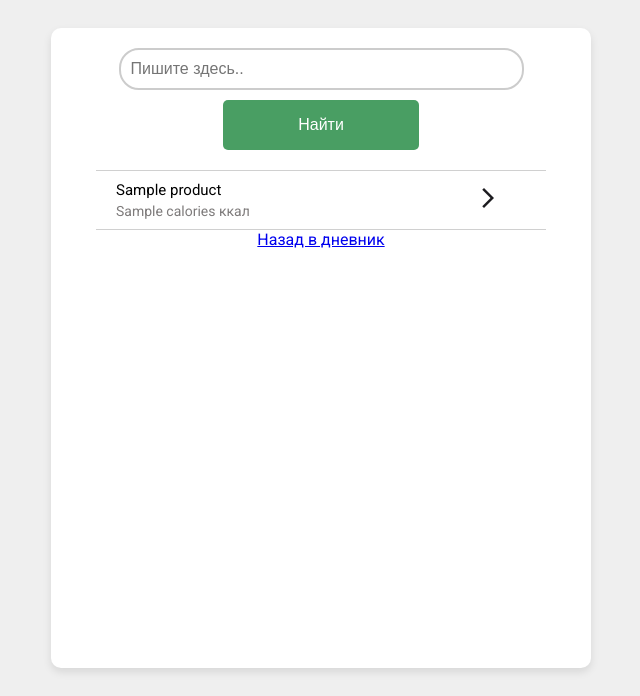
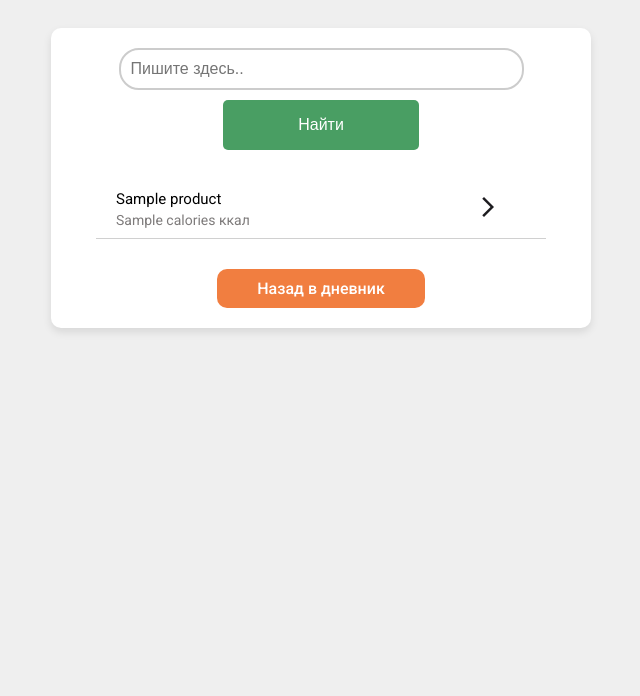
Before and after one commit to Kyryaga/BJU, a Django app: template bju/diary/templates/diary/add_product.html in a window 1280 px wide. Shown: the part 120-816 px from the top of the page, without its empty margins (319-959 px from the left). After the commit the page ends 452 px from the top, so only its background shows below. Run offline with Django 3.2, Linux system fonts and the light colour scheme; the template is opened without the code that fills it: most values are stand-ins (such as "Sample title", 1, 10 or a date in 2020).

Commit message:
finished add products page

```diff
--- a/bju/diary/static/css/add_product.css
+++ b/bju/diary/static/css/add_product.css
@@ -11,7 +11,7 @@ p {
 .main {
   margin-top: 20px;
   width: 500px;
-  height: 600px;
+  height: auto;
   background-color: white;
 
   border-radius: 10px;
@@ -29,11 +29,6 @@ p {
   display: flex;
   flex-direction: column;
   align-items: center;
-
-  padding-bottom: 20px;
-  border-bottom-style: solid;
-  border-bottom-width: 1px;
-  border-bottom-color: rgb(208, 208, 208);
 }
 
 .inpt {
@@ -125,3 +120,47 @@ p {
 .products-container .second-col img {
   transform: translateX(30px);
 }
+
+.scrollable-products-container {
+  width: 100%;
+  display: flex;
+  flex-direction: column;
+  align-items: center;
+
+  max-height: 400px;
+  overflow-y: auto;
+
+  padding: 10px;
+  margin-top: 20px;
+
+  margin-bottom: 20px;
+}
+
+.return-to-diary {
+  text-decoration: none;
+  color: inherit;
+  background-color: #f17e40;
+  padding: 10px 40px;
+
+  border-radius: 10px;
+
+  color: white;
+  font-weight: 500;
+
+  transition: all 0.3s ease;
+}
+
+.return-to-diary:hover {
+  opacity: 0.8;
+}
+
+.return-to-diary:active {
+  opacity: 0.6;
+}
+
+.not-found-msg {
+  margin-top: 20px;
+  font-size: 16px;
+  font-weight: 500;
+  margin-bottom: 20px;
+}
--- a/bju/diary/templates/diary/add_product.html
+++ b/bju/diary/templates/diary/add_product.html
@@ -50,7 +50,13 @@
         <button type="submit">Найти</button>
       </form>
 
-      {% for product in products %}
+      {% if msg %}
+      <p class="not-found-msg">{{ msg }}</p>
+      {% endif %} {% if products %}
+
+      <!-- Прокручиваемый контейнер для продуктов -->
+      <div class="scrollable-products-container">
+        {% for product in products|slice:":15" %}
         <a
           href="{% url 'diary:product_card' product.id %}?date={{ date }}"
           class="products-container"
@@ -62,11 +68,14 @@
           <div class="second-col">
             <img src="{% static 'images/edit_product.png' %}" alt="" />
           </div>
+        </a>
+        {% endfor %}
+      </div>
+      {% endif %}
 
-        {% endfor %}
-      </a>
-
-      <a href="{% url 'diary:index' %}?date={{ date }}">Назад в дневник</a>
+      <a class="return-to-diary" href="{% url 'diary:index' %}?date={{ date }}"
+        >Назад в дневник</a
+      >
     </div>
   </body>
 </html>
```
Also changed, not shown: bju/diary/views.py (+6 -2 lines). Lines whose indentation alone changed are shown as unchanged.
